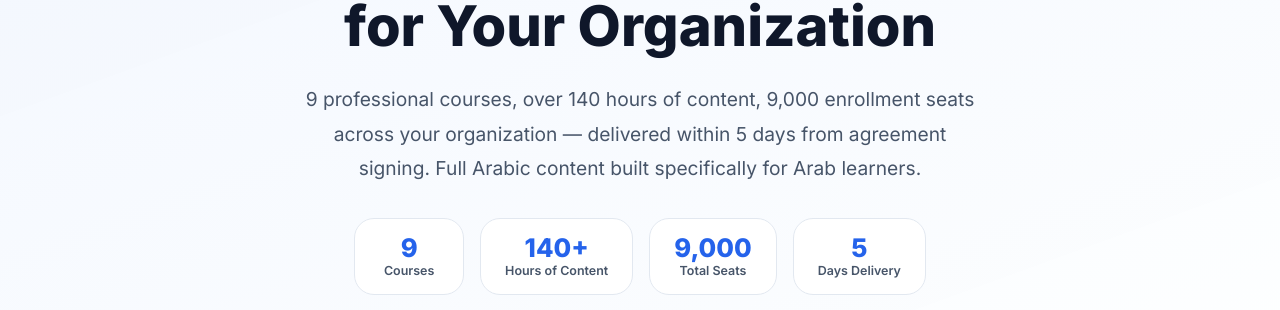
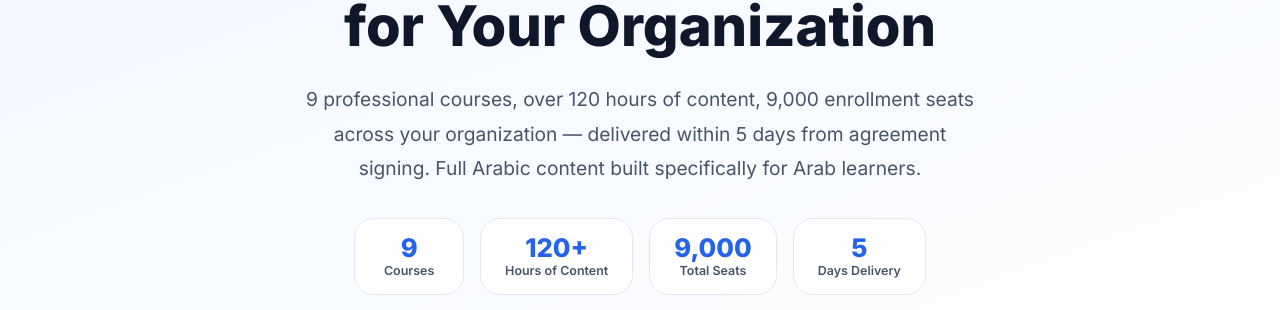
Before and after one commit to mostafasaqly/saqly-portfolio, an Angular app: page /courses in a window 1280 px wide. Shown: the part 367-677 px from the top of the page. Built offline with nearby package versions, Linux system fonts and the light colour scheme.

Commit message:
optimize corses page

```diff
--- a/src/app/features/courses/pages/courses-page.component.html
+++ b/src/app/features/courses/pages/courses-page.component.html
@@ -13,7 +13,7 @@
           <span class="stat-pill__label">{{ 'courses.stats.courses' | t }}</span>
         </div>
         <div class="stat-pill">
-          <span class="stat-pill__value">140+</span>
+          <span class="stat-pill__value">120+</span>
           <span class="stat-pill__label">{{ 'courses.stats.hours' | t }}</span>
         </div>
         <div class="stat-pill">
--- a/src/assets/i18n/ar.json
+++ b/src/assets/i18n/ar.json
@@ -236,7 +236,7 @@
 
   "courses.eyebrow": "تدريب الشركات",
   "courses.hero.title": "تدريب تقني احترافي باللغة العربية لمؤسستك",
-  "courses.hero.subtitle": "9 كورسات احترافية، أكثر من 140 ساعة محتوى، 9,000 مقعد تسجيل لفريقك — يُسلَّم خلال 5 أيام من توقيع الاتفاقية. محتوى عربي كامل مصمم خصيصاً للمتعلمين العرب.",
+  "courses.hero.subtitle": "9 كورسات احترافية، أكثر من 120 ساعة محتوى، 9,000 مقعد تسجيل لفريقك — يُسلَّم خلال 5 أيام من توقيع الاتفاقية. محتوى عربي كامل مصمم خصيصاً للمتعلمين العرب.",
   "courses.stats.courses": "كورسات",
   "courses.stats.hours": "ساعة محتوى",
   "courses.stats.seats": "إجمالي المقاعد",
--- a/src/assets/i18n/en.json
+++ b/src/assets/i18n/en.json
@@ -236,7 +236,7 @@
 
   "courses.eyebrow": "Corporate Training",
   "courses.hero.title": "World-Class Arabic Technical Training for Your Organization",
-  "courses.hero.subtitle": "9 professional courses, over 140 hours of content, 9,000 enrollment seats across your organization — delivered within 5 days from agreement signing. Full Arabic content built specifically for Arab learners.",
+  "courses.hero.subtitle": "9 professional courses, over 120 hours of content, 9,000 enrollment seats across your organization — delivered within 5 days from agreement signing. Full Arabic content built specifically for Arab learners.",
   "courses.stats.courses": "Courses",
   "courses.stats.hours": "Hours of Content",
   "courses.stats.seats": "Total Seats",
```
